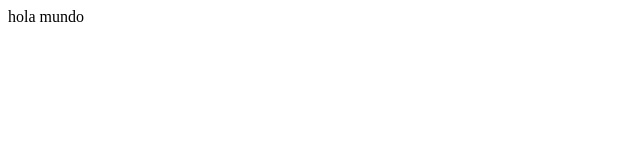
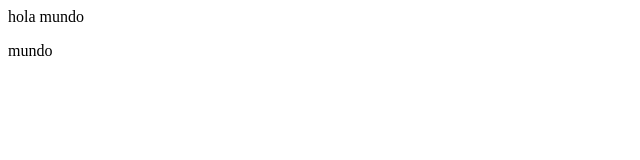
Before and after one commit to Christopher7890/Deber, a website: page public_html/index.html in a window 1280 px wide. Shown: the full height of the page, 0-640 px from the left. Drawn offline with Linux system fonts and the light colour scheme.

Commit message:
PRUEBA 1

```diff
--- a/public_html/index.html
+++ b/public_html/index.html
@@ -12,5 +12,7 @@
     </head>
     <body>
         <div>hola mundo</div>
+        <p>mundo</p>
+
     </body>
 </html>
```
